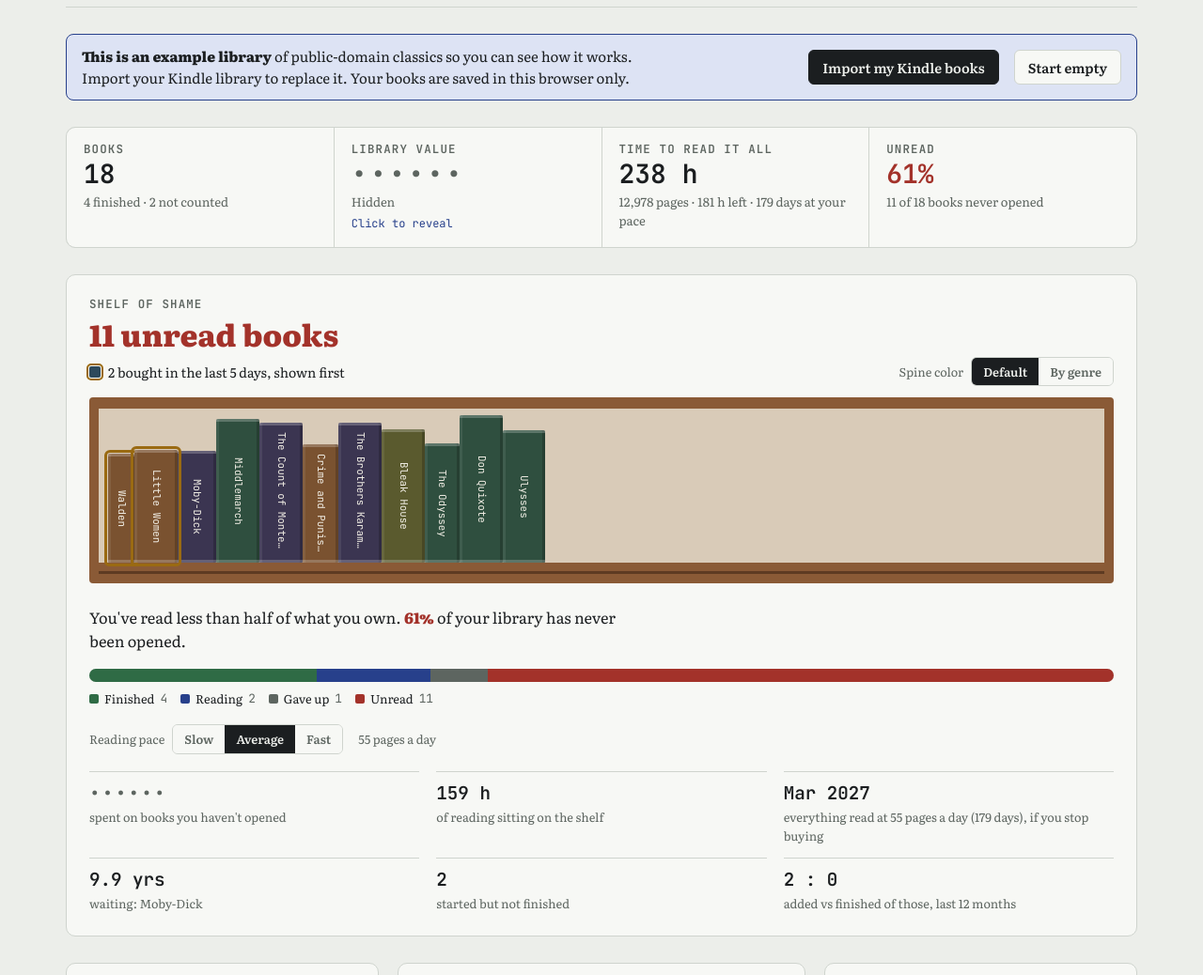
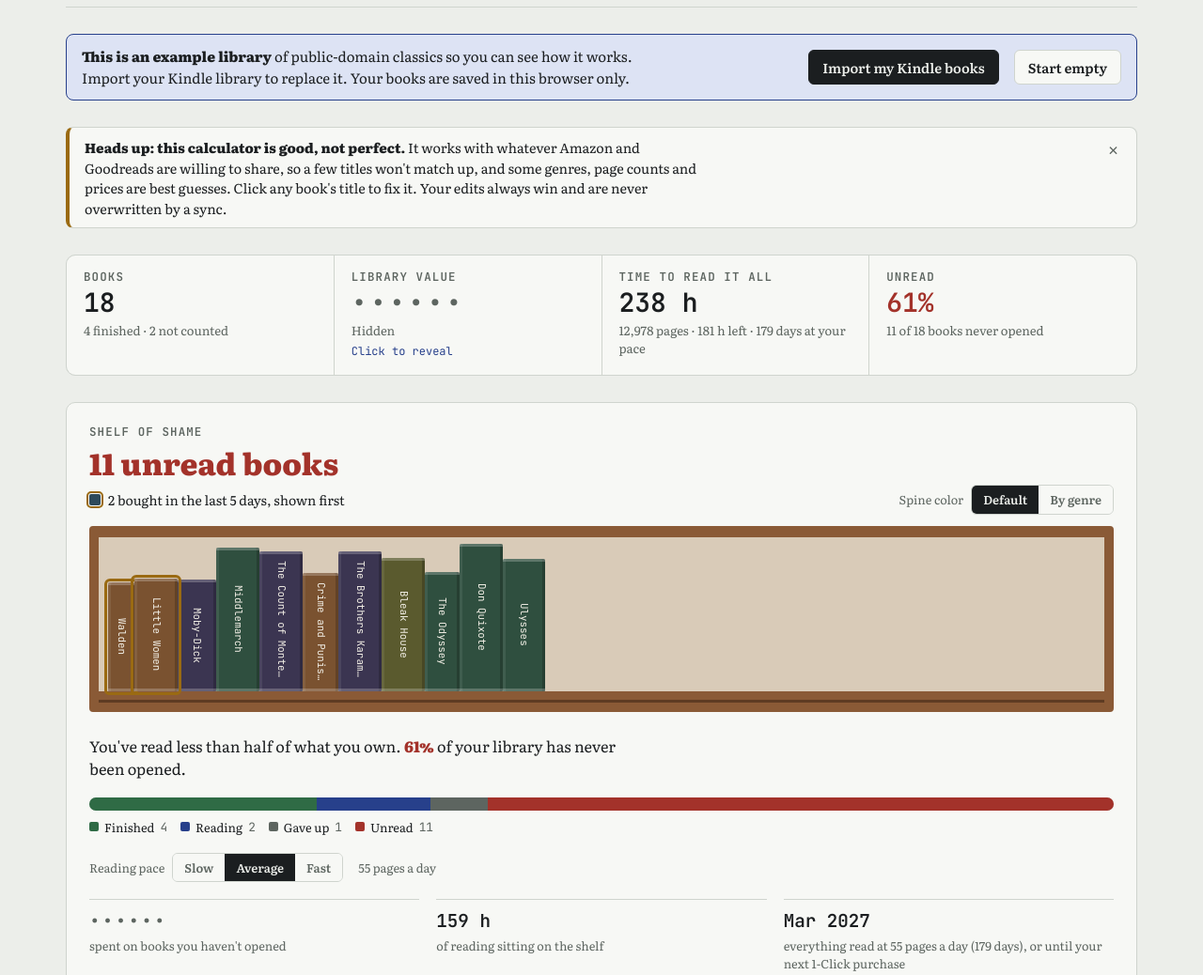
Before and after one commit to Kirbeeman/bookshelfcalc, a plain HTML site: page BookshelfCalc/index.html in a window 1280 px wide. Shown: the part 80-1118 px from the top of the page at 94% size. Drawn offline with Linux system fonts and the light colour scheme.

Commit message:
v1.18: "Good, not perfect" note and a friendlier finish date
- Dismissible heads-up near the top: some data is a best guess, click a title to fix it
- Finish date now reads "...or until your next 1-Click purchase"
- README gets the same heads-up

```diff
--- a/BookshelfCalc/index.html
+++ b/BookshelfCalc/index.html
@@ -61,6 +61,9 @@ header.top{position:sticky;top:env(safe-area-inset-top,0px);z-index:5;background
 .store.db i{background:var(--ok)} .store.local i{background:var(--warn)} .store.demo i{background:var(--accent)}
 .actions{display:flex;flex-wrap:wrap;gap:8px}
 
+.notice{border:1px solid var(--rule);border-left:4px solid var(--warn);background:var(--paper);border-radius:8px;padding:10px 12px 10px 16px;display:flex;gap:12px;align-items:flex-start;justify-content:space-between;font-size:.9rem}
+.notice p{margin:0;max-width:80ch}
+.notice .x{flex:none}
 .banner{background:var(--accent-soft);border:1px solid var(--accent);border-radius:8px;padding:12px 16px;display:flex;flex-wrap:wrap;gap:12px;align-items:center;justify-content:space-between}
 .banner p{margin:0;max-width:70ch}
 
@@ -221,6 +224,11 @@ textarea{width:100%;min-height:110px;font-family:var(--mono);font-size:.78rem;re
   <div class="banner" id="demoBanner">
     <p><strong>This is an example library</strong> of public-domain classics so you can see how it works. Import your Kindle library to replace it. Your books are saved in this browser only.</p>
     <div class="row"><button class="btn primary" id="bannerImport">Import my Kindle books</button><button class="btn" id="bannerEmpty">Start empty</button></div>
+  </div>
+
+  <div class="notice" id="notice" role="note">
+    <p><strong>Heads up: this calculator is good, not perfect.</strong> It works with whatever Amazon and Goodreads are willing to share, so a few titles won't match up, and some genres, page counts and prices are best guesses. Click any book's title to fix it. Your edits always win and are never overwritten by a sync.</p>
+    <button type="button" class="x" id="noticeClose" aria-label="Dismiss this note">×</button>
   </div>
 
   <section class="tiles" aria-label="Library summary">
@@ -595,6 +603,11 @@ document.querySelectorAll('[data-pace]').forEach(b => b.onclick = () => {
   S.settings.pagesPerDay = PACES[b.dataset.pace]; S.settings.paceSet = true;
   renderStats(); scheduleSave();
 });
+(() => { // the heads-up note stays dismissed in this browser
+  const KEY = 'kindle-calc-notice-dismissed';
+  try { if (localStorage.getItem(KEY)) $('#notice').hidden = true; } catch {}
+  $('#noticeClose').onclick = () => { $('#notice').hidden = true; try { localStorage.setItem(KEY, '1'); } catch {} };
+})();
 function renderAll() { setStore(); $('#spDefault').setAttribute('aria-pressed', S.settings.spineMode !== 'genre'); $('#spGenre').setAttribute('aria-pressed', S.settings.spineMode === 'genre'); renderStats(); renderShelf(); setTimeout(lookupGenres, 0); }
 
 function renderStats() {
@@ -667,7 +680,7 @@ function renderStats() {
   if (leftPages > 0) {
     const d = new Date(Date.now() + days * 864e5);
     $('#fClear').textContent = d.toLocaleDateString(undefined, {month:'short', year:'numeric'});
-    $('#fClearL').textContent = `everything read at ${S.settings.pagesPerDay} pages a day (${days > 730 ? (days/365).toFixed(1) + ' years' : fmtInt(days) + ' days'}), if you stop buying`;
+    $('#fClearL').textContent = `everything read at ${S.settings.pagesPerDay} pages a day (${days > 730 ? (days/365).toFixed(1) + ' years' : fmtInt(days) + ' days'}), or until your next 1-Click purchase`;
   } else { $('#fClear').textContent = 'Done'; $('#fClearL').textContent = 'nothing left to read'; }
   const dated = pile.filter(b => b.date && !b.dateEst).sort((a,b) => a.date.localeCompare(b.date));
   if (dated.length) {
```
Also changed, not shown: index.html (+14 -1 lines), kindle-library-calculator.user.js (+15 -2 lines), 1 other file.
